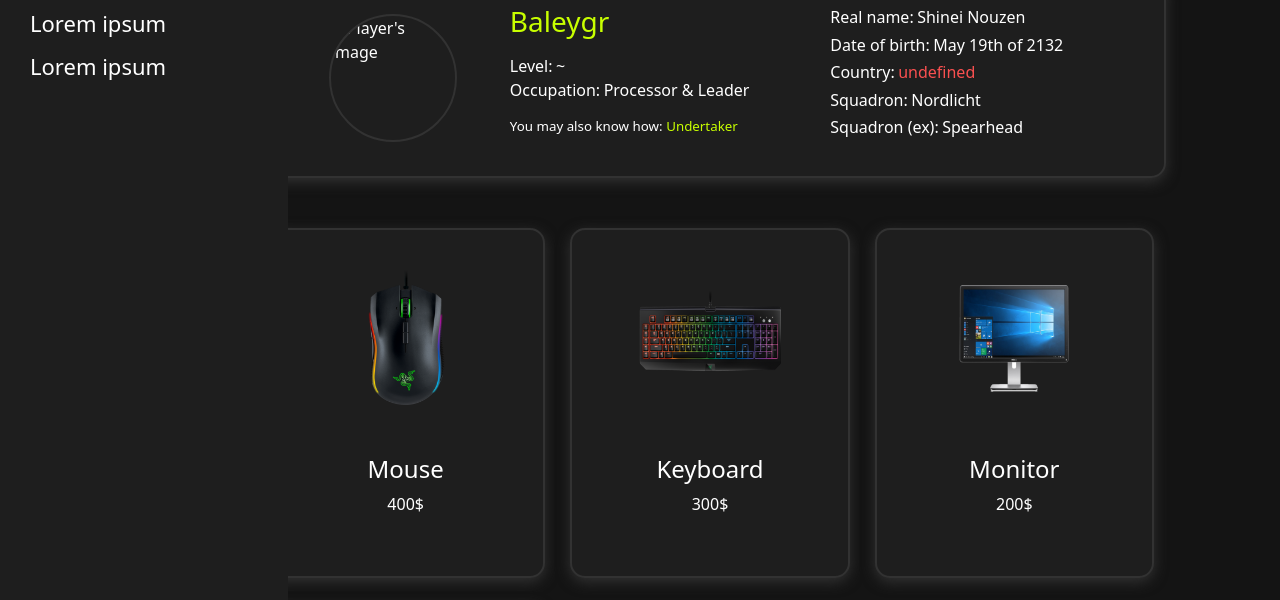
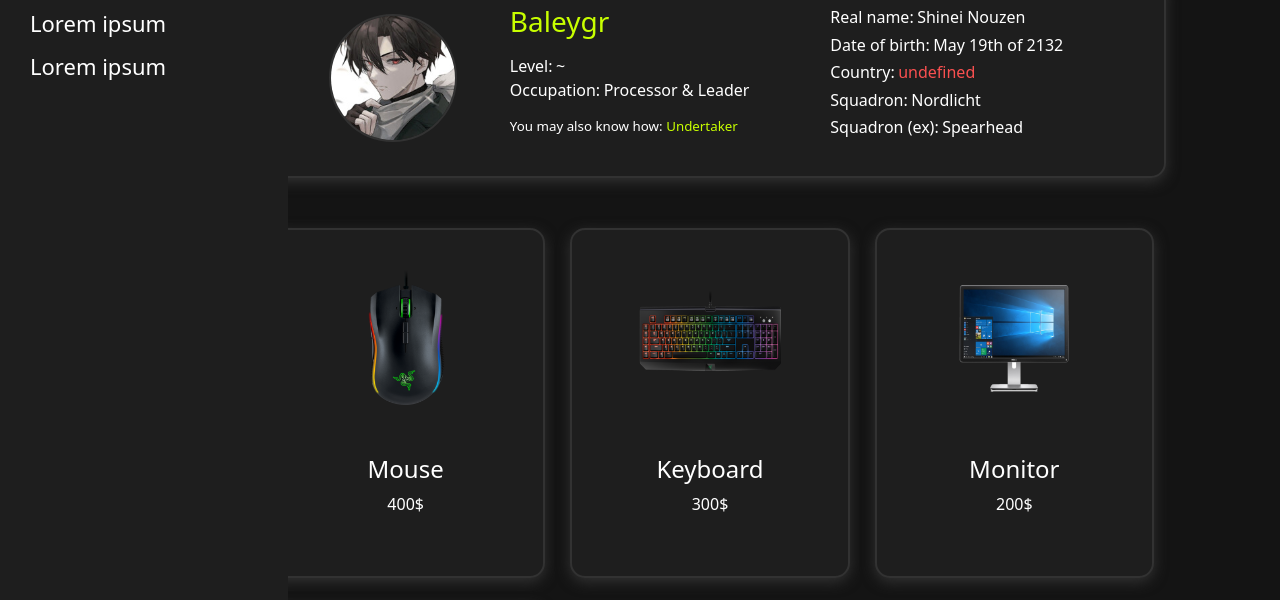
Before and after one commit to IlianTheOne0/Grid_Flexbox, a plain HTML site: page index.html in a window 1280 px wide. Shown: the part 147-747 px from the top of the page. Drawn offline with nearby package versions, Linux system fonts and the light colour scheme; files that its build step writes are made by us from their sources; the site is published under a folder, as on GitHub Pages, so addresses that start at the root find nothing.

Commit message:
Update index.html

```diff
--- a/index.html
+++ b/index.html
@@ -44,7 +44,7 @@
 
 		<div class="profile">
 			<div class="container">
-				<img src="/assets/icons/icon.png" alt="Player's image" class="profile__info__image">
+				<img src="assets/icons/icon.png" alt="Player's image" class="profile__info__image">
 
 				<div class="profile__info">
 					<h3 class="nickname"></h3>
```
